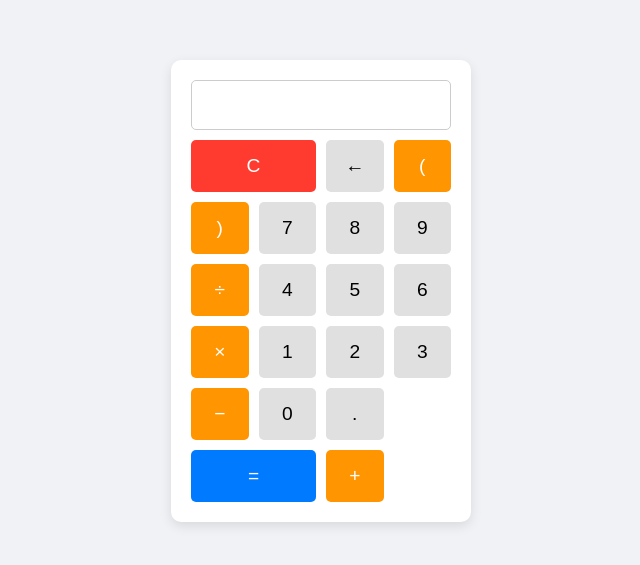
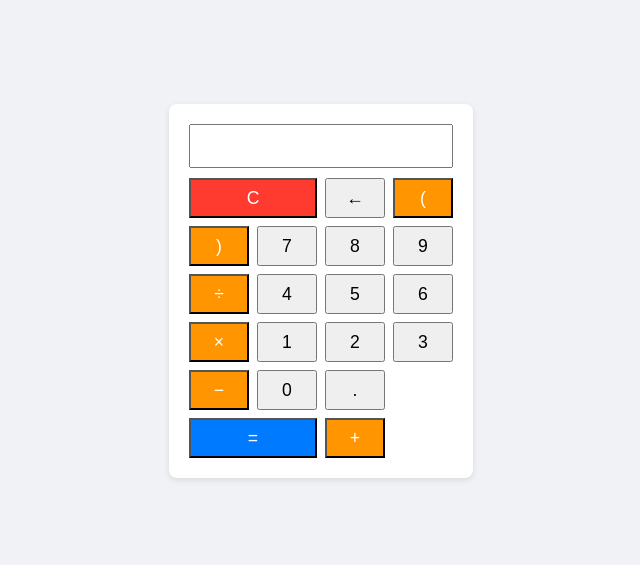
Before and after one commit to swar071005/App-notification, a plain HTML site: page index.html in a window 1280 px wide. Shown: the part 109-674 px from the top of the page, without its empty margins (319-959 px from the left). Drawn offline with Linux system fonts and the light colour scheme.

Commit message:
index.html

```diff
--- a/index.html
+++ b/index.html
@@ -1,142 +1,89 @@
-
 <!DOCTYPE html>
 <html lang="en">
 <head>
   <meta charset="UTF-8">
-  <title>Web Calculator</title>
+  <title>Python Calculator</title>
   <style>
-    body {
-      display: flex;
-      height: 100vh;
-      justify-content: center;
-      align-items: center;
-      background: #f0f2f5;
-      margin: 0;
-      font-family: sans-serif;
-    }
-    .calculator {
-      background: #ffffff;
-      padding: 20px;
-      border-radius: 10px;
-      box-shadow: 0 4px 12px rgba(0,0,0,0.1);
-      width: 260px;
-    }
-    #display {
-      width: 100%;
-      height: 50px;
-      font-size: 1.5rem;
-      text-align: right;
-      padding: 0 10px;
-      box-sizing: border-box;
-      margin-bottom: 10px;
-      border: 1px solid #ccc;
-      border-radius: 5px;
-    }
-    .buttons {
-      display: grid;
-      grid-template-columns: repeat(4, 1fr);
-      grid-gap: 10px;
-    }
-    .btn {
-      padding: 15px;
-      font-size: 1.2rem;
-      border: none;
-      border-radius: 5px;
-      cursor: pointer;
-      background: #e0e0e0;
-      transition: background 0.2s;
-    }
-    .btn.operator { background: #ff9500; color: #fff; }
-    .btn.equal    { background: #007aff; color: #fff; grid-column: span 2; }
-    .btn.clear    { background: #ff3b30; color: #fff; grid-column: span 2; }
-    .btn:hover    { background: #d4d4d4; }
-    .btn.operator:hover { background: #e08900; }
-    .btn.equal:hover    { background: #0060c9; }
-    .btn.clear:hover    { background: #c12b25; }
+    body { display:flex; height:100vh; justify-content:center; align-items:center;
+           background:#f0f2f5; margin:0; font-family:sans-serif; }
+    .calc { background:#fff; padding:20px; border-radius:8px;
+            box-shadow:0 2px 6px rgba(0,0,0,0.1); }
+    #display { width:240px; height:40px; font-size:1.2rem;
+               text-align:right; margin-bottom:10px; padding:0 10px; }
+    .keys { display:grid; grid-template-columns:repeat(4,60px);
+             grid-gap:8px; }
+    .keys button { height:40px; font-size:1.1rem; cursor:pointer; }
+    .op { background:#ff9500; color:#fff; }
+    .eq { background:#007aff; color:#fff; grid-column:span 2; }
+    .clr { background:#ff3b30; color:#fff; grid-column:span 2; }
   </style>
   <script>
-    function appendToDisplay(val) {
-      const d = document.getElementById("display");
-      d.value += val;
+    function appendKey(k) {
+      display.value += k;
     }
-
-    function clearDisplay() {
-      document.getElementById("display").value = "";
+    function clearAll() {
+      display.value = '';
     }
-
-    function deleteLast() {
-      const d = document.getElementById("display");
-      d.value = d.value.slice(0, -1);
+    function backspace() {
+      display.value = display.value.slice(0,-1);
     }
-
     function calculate() {
-      let expression = document.getElementById("display").value;
       fetch('/calculate', {
         method: 'POST',
-        headers: { 'Content-Type': 'application/json' },
-        body: JSON.stringify({ expression })
+        headers: {'Content-Type':'application/json'},
+        body: JSON.stringify({expression: display.value})
       })
-      .then(res => res.json())
-      .then(data => {
-        if (data.error) {
-          alert("Error: " + data.error);
-          return;
+      .then(r=>r.json())
+      .then(j=>{
+        if(j.error) {
+          alert('Error: '+j.error);
+        } else {
+          display.value = j.result;
         }
-        document.getElementById("display").value = data.result;
       })
-      .catch(err => {
-        console.error(err);
-        alert("Calculation failed.");
+      .catch(_=> alert('Request failed'));
+    }
+    document.addEventListener('DOMContentLoaded',_=>{
+      window.display = document.getElementById('display');
+      document.addEventListener('keydown', e=>{
+        const key = e.key;
+        if('0123456789+-*/().'.includes(key)) appendKey(key);
+        else if(key==='Enter') calculate();
+        else if(key==='Backspace') backspace();
+        else if(key==='Escape') clearAll();
       });
-    }
-
-    // Optional: handle keyboard input
-    document.addEventListener("keydown", e => {
-      const allowed = "0123456789+-*/.()";
-      if (allowed.includes(e.key)) {
-        appendToDisplay(e.key);
-      } else if (e.key === "Enter") {
-        calculate();
-      } else if (e.key === "Backspace") {
-        deleteLast();
-      } else if (e.key === "Escape") {
-        clearDisplay();
-      }
     });
   </script>
 </head>
 <body>
+  <div class="calc">
+    <input id="display" readonly />
+    <div class="keys">
+      <button class="clr" onclick="clearAll()">C</button>
+      <button onclick="backspace()">←</button>
+      <button class="op" onclick="appendKey('(')">(</button>
+      <button class="op" onclick="appendKey(')')">)</button>
 
-  <div class="calculator">
-    <input type="text" id="display" readonly />
+      <button onclick="appendKey('7')">7</button>
+      <button onclick="appendKey('8')">8</button>
+      <button onclick="appendKey('9')">9</button>
+      <button class="op" onclick="appendKey('/')">÷</button>
 
-    <div class="buttons">
-      <button class="btn clear"    onclick="clearDisplay()">C</button>
-      <button class="btn"          onclick="deleteLast()">←</button>
-      <button class="btn operator" onclick="appendToDisplay('(')">(</button>
-      <button class="btn operator" onclick="appendToDisplay(')')">)</button>
+      <button onclick="appendKey('4')">4</button>
+      <button onclick="appendKey('5')">5</button>
+      <button onclick="appendKey('6')">6</button>
+      <button class="op" onclick="appendKey('*')">×</button>
 
-      <button class="btn" onclick="appendToDisplay('7')">7</button>
-      <button class="btn" onclick="appendToDisplay('8')">8</button>
-      <button class="btn" onclick="appendToDisplay('9')">9</button>
-      <button class="btn operator" onclick="appendToDisplay('/')">÷</button>
+      <button onclick="appendKey('1')">1</button>
+      <button onclick="appendKey('2')">2</button>
+      <button onclick="appendKey('3')">3</button>
+      <button class="op" onclick="appendKey('-')">−</button>
 
-      <button class="btn" onclick="appendToDisplay('4')">4</button>
-      <button class="btn" onclick="appendToDisplay('5')">5</button>
-      <button class="btn" onclick="appendToDisplay('6')">6</button>
-      <button class="btn operator" onclick="appendToDisplay('*')">×</button>
-
-      <button class="btn" onclick="appendToDisplay('1')">1</button>
-      <button class="btn" onclick="appendToDisplay('2')">2</button>
-      <button class="btn" onclick="appendToDisplay('3')">3</button>
-      <button class="btn operator" onclick="appendToDisplay('-')">−</button>
-
-      <button class="btn" onclick="appendToDisplay('0')">0</button>
-      <button class="btn" onclick="appendToDisplay('.')">.</button>
-      <button class="btn equal" onclick="calculate()">=</button>
-      <button class="btn operator" onclick="appendToDisplay('+')">+</button>
+      <button onclick="appendKey('0')">0</button>
+      <button onclick="appendKey('.')">.</button>
+      <button class="eq" onclick="calculate()">=</button>
+      <button class="op" onclick="appendKey('+')">+</button>
     </div>
   </div>
-
 </body>
 </html>
```
